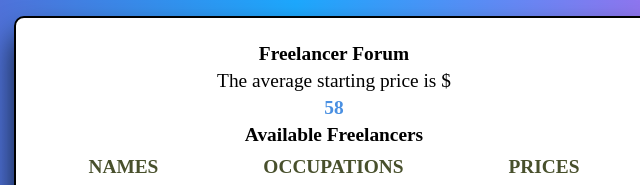
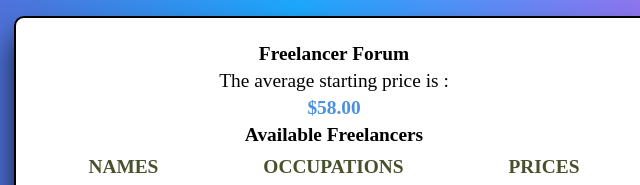
Before and after one commit to castaneda-ed/castaneda-ed-Unit2.FreelancerForum, a plain HTML site: page index.html in a window 1280 px wide. Shown: the part 144-329 px from the top of the page, 306-946 px from the left. Drawn offline with Linux system fonts and the light colour scheme.

Commit message:
fixed the dewcimals in the average

```diff
--- a/index.html
+++ b/index.html
@@ -12,7 +12,7 @@
       <section class="forum">
         <div class="align">
         <h1>Freelancer Forum</h1>
-        <p>The average starting price is $<p id="average"></p></p>
+        <p>The average starting price is :<p id="average"></p></p>
         <h2>Available Freelancers</h2>
       </div>
         <div class="titles">
--- a/index.js
+++ b/index.js
@@ -66,7 +66,7 @@ const availablePrices = actualFreelancer.map((person) => {
   const averagePrice = actualFreelancer.length > 0 ? (totalPrice / actualFreelancer.length) : 0;
 
   const average = document.querySelector('#average');
-  average.textContent = averagePrice;
+  average.textContent = `$${averagePrice.toFixed(2)}`;
 }
 
 function selectFreelancer() {
```
